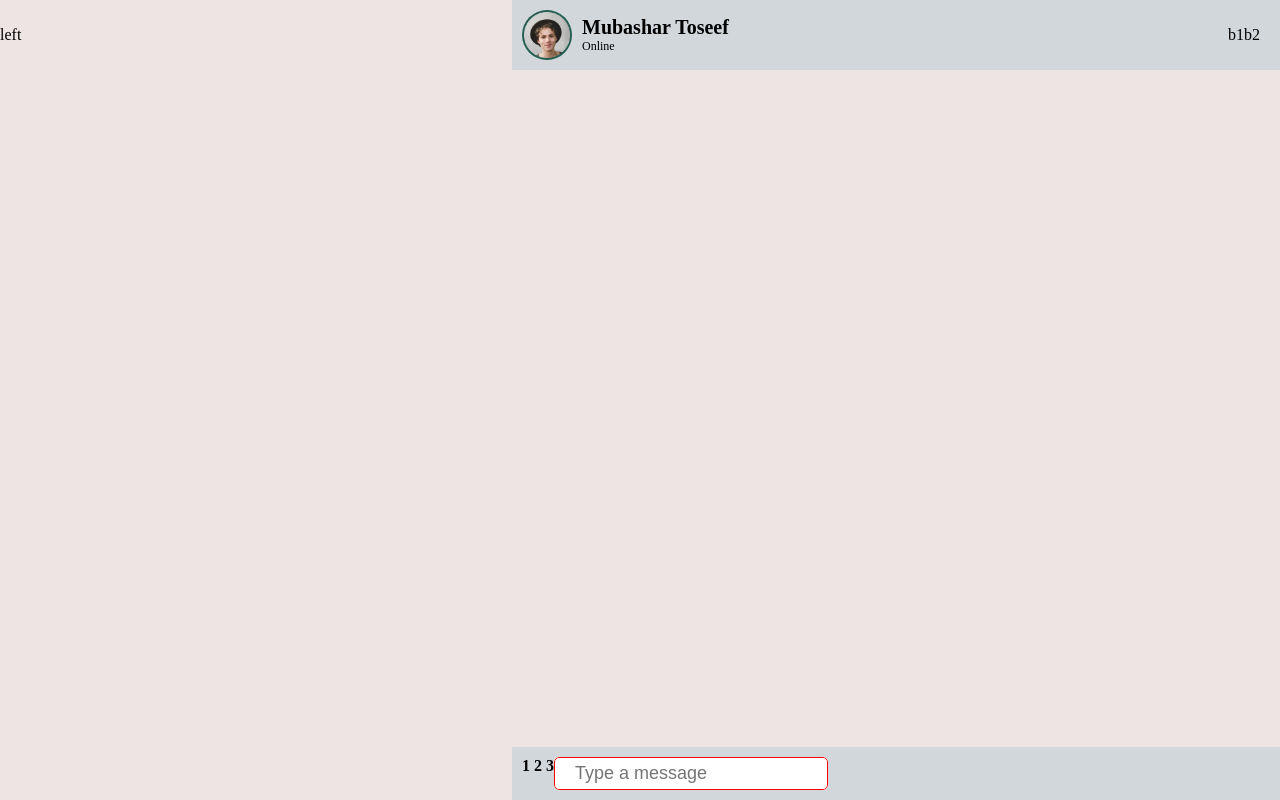
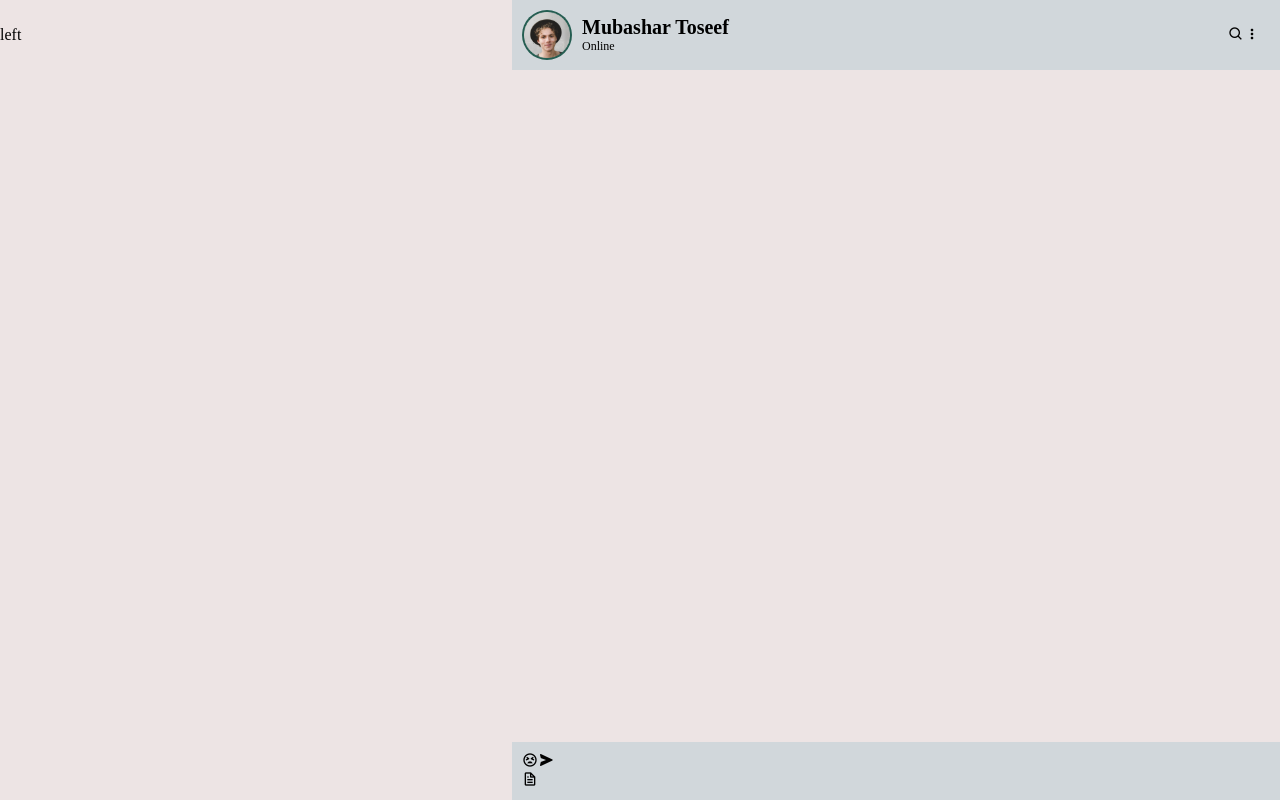
Before and after one commit to imubashartoseef/chat-app, a plain HTML site: page index.html in a window 1280 px wide. Drawn offline with nearby package versions, Linux system fonts and the light colour scheme.

Commit message:
Update index.html

```diff
--- a/index.html
+++ b/index.html
@@ -5,7 +5,7 @@
   <meta http-equiv="X-UA-Compatible" content="IE=edge">
   <meta name="viewport" content="width=device-width, initial-scale=1.0">
   <title>ChatApp</title>
-  <link rel="stylesheet" href="https://use.fontawesome.com/releases/v5.15.4/js/all.js">
+  <link href='https://unpkg.com/boxicons@2.1.4/css/boxicons.min.css' rel='stylesheet'><link href='https://unpkg.com/boxicons@2.1.4/css/boxicons.min.css' rel='stylesheet'>
   <link rel="stylesheet" href="css/style.css">
 </head>
 <body>
@@ -28,10 +28,12 @@
             </div>
 
             <div class="chat-nav-action">
-              <div class="chat-serch-button">
-                b1
-              </div>
-              <div class="chat-nav-sub-button">b2</div>
+              <a class="chat-serch-button">
+                <i class='bx bx-search'></i>
+              </a>
+              <da class="chat-nav-sub-button">
+                <i class='bx bx-dots-vertical-rounded' ></i>
+              </a>
             </div>
           </div>
 
@@ -39,14 +41,14 @@
 
           <div class="chat-writter">
             <div class="chat-media-button">
-              <b>1</b>
-              <b>2</b>
-              <b>3</b>
+              <div class="button"><i class='bx bx-tired' ></i></div>
+              <div class="button"><i class='bx bx-file' ></i></div>
             </div>
             <div class="chat-text-typer">
-              <input type="text" placeholder="Type a message">
+              <!-- <input type="text" placeholder="Type a message" contenteditable=""> -->
+              <div class="message-text" contenteditable=""></div>
             </div>
-            <div class="button"><i class="fa fa-paper-plane-top"></i></div>
+            <div class="button"><i class='bx bxs-send' ></i></div>
           </div>
         </div>
       </div>
```
